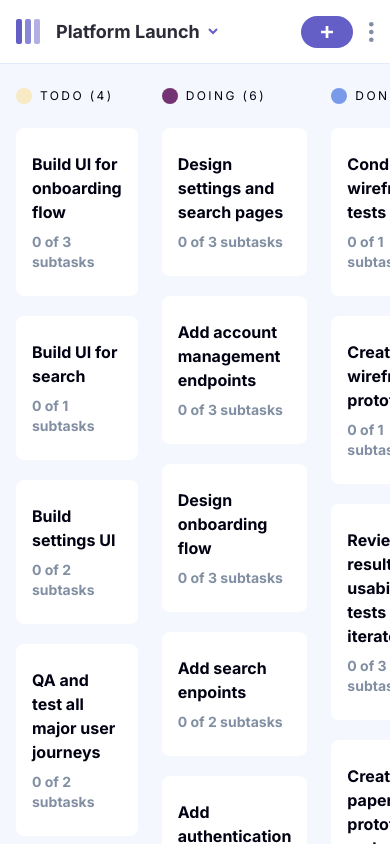
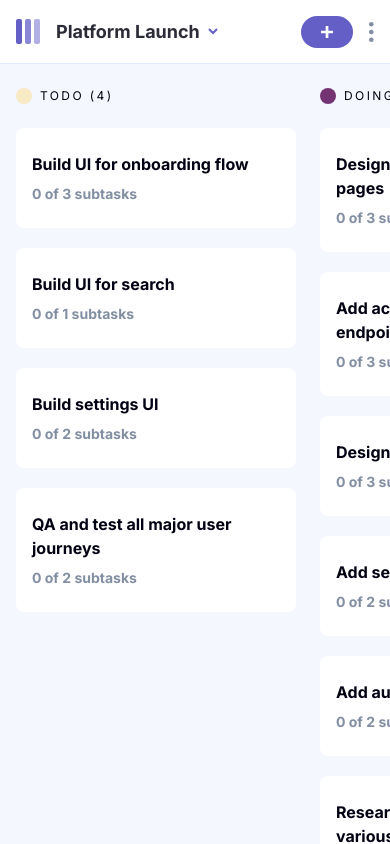
Before and after one commit to RogelioCamargo/kanban-task-management, a Next.js app: page / in a window 390 px wide. Built offline with nearby package versions, Linux system fonts and the light colour scheme.

Commit message:
Update checkbox and subtasks styling

```diff
--- a/app/globals.css
+++ b/app/globals.css
@@ -132,13 +132,13 @@ select::-ms-expand {
   width: 100%;
   cursor: pointer;
   display: grid;
-	grid-template-areas: "select";
+  grid-template-areas: "select";
   align-items: center;
 }
 
 .custom-select::after,
 select {
-	grid-area: select;
+  grid-area: select;
 }
 
 .custom-select::after {
@@ -148,5 +148,75 @@ select {
   background-color: #635fc7;
   clip-path: polygon(100% 0%, 0 0%, 50% 100%);
   justify-self: end;
-	margin-right: 10px;
+  margin-right: 10px;
 }
+
+/* Custom Checkbox */
+
+/* The container */
+.container {
+  display: block;
+  position: relative;
+  padding-left: 30px;
+  cursor: pointer;
+  -webkit-user-select: none;
+  -moz-user-select: none;
+  -ms-user-select: none;
+  user-select: none;
+}
+
+/* Hide the browser's default checkbox */
+.container input {
+  position: absolute;
+  opacity: 0;
+  cursor: pointer;
+  height: 0;
+  width: 0;
+}
+
+/* Create a custom checkbox */
+.checkmark {
+  position: absolute;
+  top: 50%;
+  left: 0;
+	transform: translateY(-50%);
+  height: 16px;
+  width: 16px;
+  background-color: #fff;
+	border-radius: 2px;
+}
+
+/* On mouse-over, add a grey background color */
+.container:hover input ~ .checkmark {
+  background-color: #ccc;
+}
+
+/* When the checkbox is checked, add a blue background */
+.container input:checked ~ .checkmark {
+  background-color: #635fc7;
+}
+
+/* Create the checkmark/indicator (hidden when not checked) */
+.checkmark::after {
+  content: "";
+  position: absolute;
+  display: none;
+}
+
+/* Show the checkmark when checked */
+.container input:checked ~ .checkmark::after {
+  display: block;
+}
+
+/* Style the checkmark/indicator */
+.container .checkmark::after {
+  left: 3.5px;
+  top: 50%;
+  width: 5px;
+  height: 10px;
+  border: solid white;
+  border-width: 0 3px 3px 0;
+  -webkit-transform: rotate(45deg);
+  -ms-transform: rotate(45deg);
+  transform: rotate(45deg) translate(-50%, -50%);
+}
--- a/components/ui/SubTask.tsx
+++ b/components/ui/SubTask.tsx
@@ -3,9 +3,16 @@ import { SubTask } from "@/types";
 export default function SubTask({ subtask }: { subtask: SubTask }) {
   return (
     <li className="bg-gray-600 px-3 py-4">
-      <label className="flex items-center gap-4">
-        <input type="checkbox" />
-        {subtask.title}
+      <label className="container flex items-center gap-4">
+        <span className={[subtask.isCompleted ? "line-through text-gray-300" : ""].join(" ")}>
+          {subtask.title}
+        </span>
+        <input
+          type="checkbox"
+          checked={subtask.isCompleted}
+          onChange={() => console.log("update checkbox")}
+        />
+        <span className="checkmark"></span>
       </label>
     </li>
   );
--- a/components/ui/Task.tsx
+++ b/components/ui/Task.tsx
@@ -14,7 +14,7 @@ export default function Task({ task }: { task: Task }) {
   return (
     <>
       <li
-        className="px-4 md:px-6 py-6 bg-white dark:bg-gray-500 rounded-lg font-bold"
+        className="w-[280px] px-4 py-6 bg-white dark:bg-gray-500 rounded-lg font-bold"
         draggable
         onClick={() => setOpenDetails(true)}
       >
--- a/components/ui/TaskDetails.tsx
+++ b/components/ui/TaskDetails.tsx
@@ -10,19 +10,25 @@ export default function TaskDetails({
   task: Task;
   closeDetails: () => void;
 }) {
+  const numberTasksCompleted = task.subtasks.filter(
+    (subtask) => subtask.isCompleted
+  );
+
   return (
     <>
       <div
         className="h-screen w-screen absolute top-0 left-0 bg-black bg-opacity-50 z-0"
         onClick={closeDetails}
       />
-      <div className="text-sm bg-gray-500 fixed top-1/2 left-1/2 -translate-x-1/2 -translate-y-1/2 w-11/12 mx-auto rounded-md flex flex-col gap-6 p-6">
+      <div className="text-xs bg-gray-500 fixed top-1/2 left-1/2 -translate-x-1/2 -translate-y-1/2 w-11/12 mx-auto rounded-md flex flex-col gap-6 p-6">
         <h3 className="text-lg font-bold">{task.title}</h3>
         <p className="text-gray-300 font-normal text-sm leading-6">
           {task.description || "No description provided."}
         </p>
-        <div className="text-xs">
-          <h4 className="mb-4">0 of {task.subtasks.length} subtracks</h4>
+        <div>
+          <h4 className="mb-4">
+            {numberTasksCompleted.length} of {task.subtasks.length} subtasks
+          </h4>
           <ul className="flex flex-col gap-2">
             {task.subtasks.map((subtask) => (
               <SubTask key={subtask.title} subtask={subtask} />
@@ -32,7 +38,11 @@ export default function TaskDetails({
         <label className="flex flex-col gap-2">
           Current Status
           <div className="custom-select bg-gray-500 border-gray-400 border-2 rounded-sm">
-            <select className="px-4 py-2">
+            <select
+              className="px-4 py-2"
+              value={task.status}
+              onChange={() => console.log("selected")}
+            >
               <option value="Todo">Todo</option>
               <option value="Doing">Doing</option>
               <option value="Done">Done</option>
```
